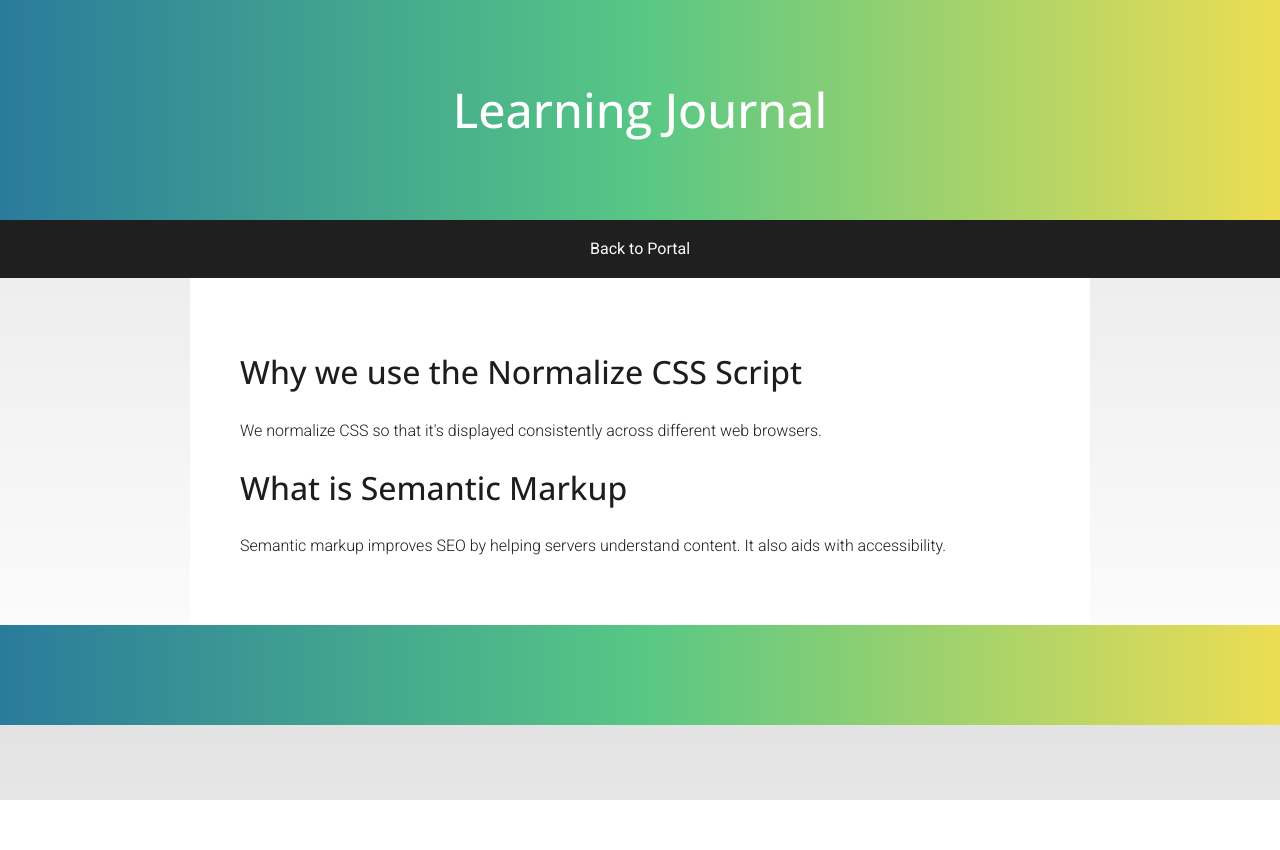
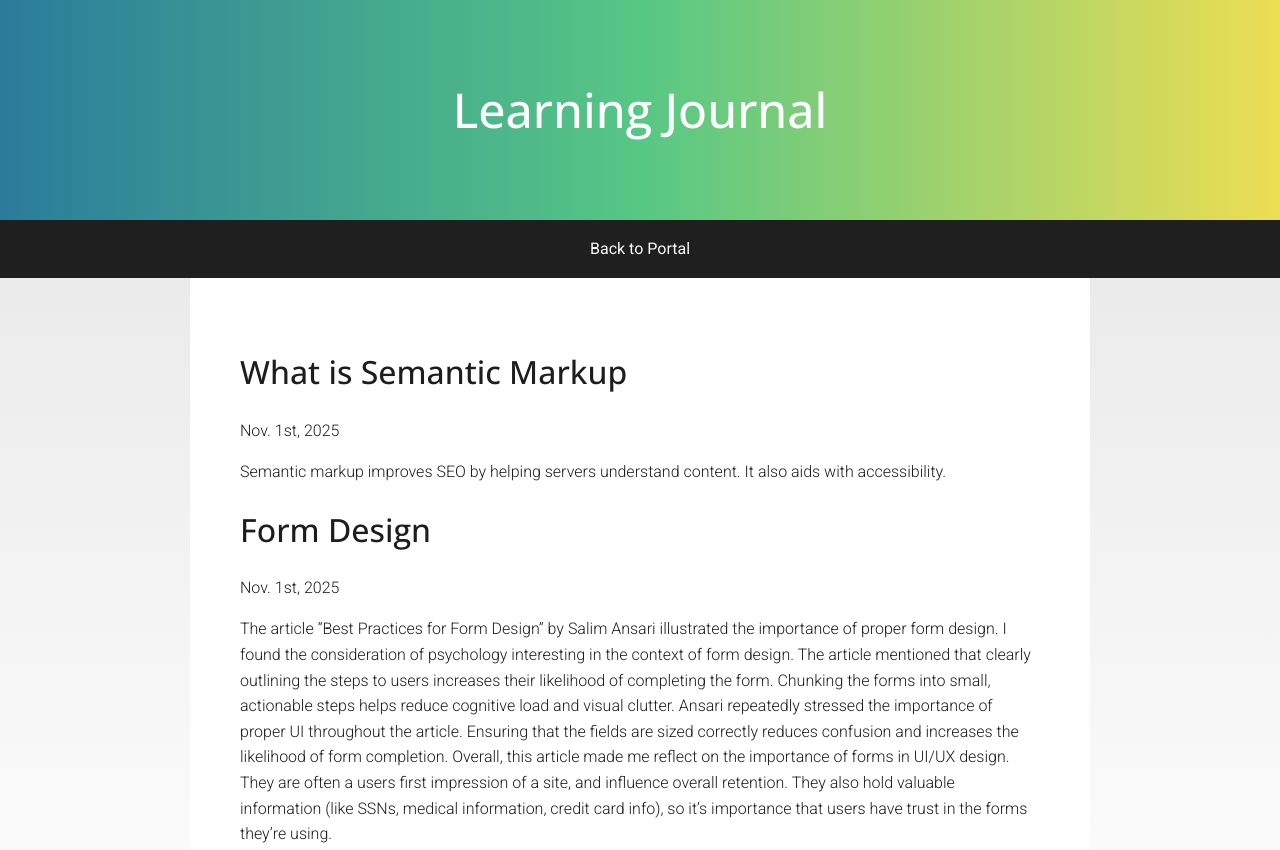
Before and after one commit to beccalibby3/des157a, a plain HTML site: page journal/index.html in a window 1280 px wide. Shown: the top 850 px of the page. Before the commit the page ends 800 px from the top, so only its background shows below. Drawn offline with nearby package versions, Linux system fonts and the light colour scheme.

Commit message:
any message

```diff
--- a/journal/index.html
+++ b/journal/index.html
@@ -29,15 +29,20 @@
 
 
   <main>
+
     <article>
-<h2>Why we use the Normalize CSS Script</h2>
-<p>We normalize CSS so that it's displayed consistently across different web browsers.</p>
+      <h2>What is Semantic Markup</h2>
+      <p>Nov. 1st, 2025</p>
+      <p>Semantic markup improves SEO by helping servers understand content. It also aids with accessibility.</p>
     </article>
 
     <article>
-<h2>What is Semantic Markup</h2>
-<p>Semantic markup improves SEO by helping servers understand content. It also aids with accessibility.</p>
+<h2>Form Design</h2>
+<p>Nov. 1st, 2025</p>
+<p>The article “Best Practices for Form Design” by Salim Ansari illustrated the importance of proper form design. I found the consideration of psychology interesting in the context of form design. The article mentioned that clearly outlining the steps to users increases their likelihood of completing the form. Chunking the forms into small, actionable steps helps reduce cognitive load and visual clutter. Ansari repeatedly stressed the importance of proper UI throughout the article. Ensuring that the fields are sized correctly reduces confusion and increases the likelihood of form completion. Overall, this article made me reflect on the importance of forms in UI/UX design. They are often a users first impression of a site, and influence overall retention. They also hold valuable information (like SSNs, medical information, credit card info), so it’s importance that users have trust in the forms they’re using. </p>
     </article>
+
+
 
 
   </main>
```
Also changed, not shown: index.html (+1 -0 lines), 3 other files.
